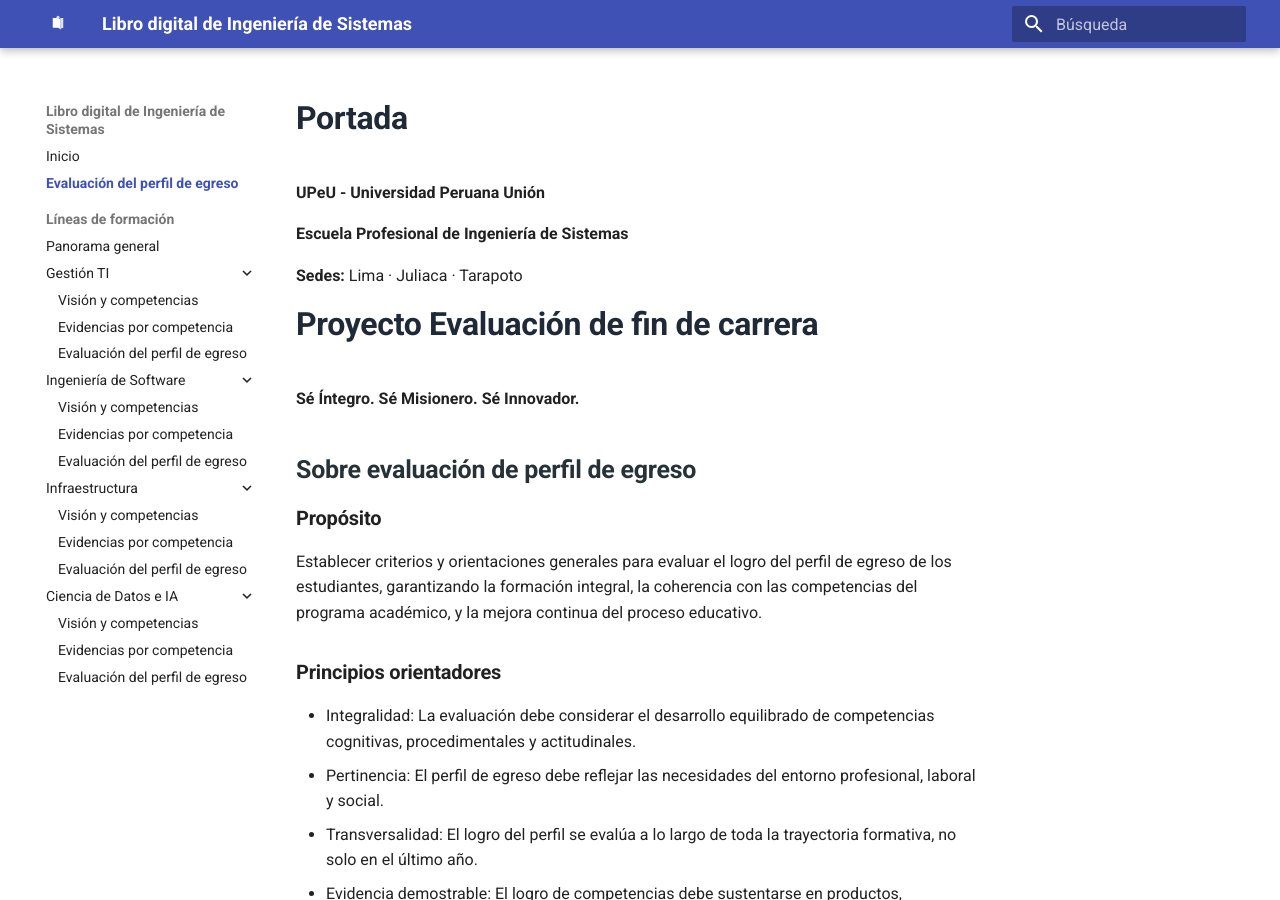
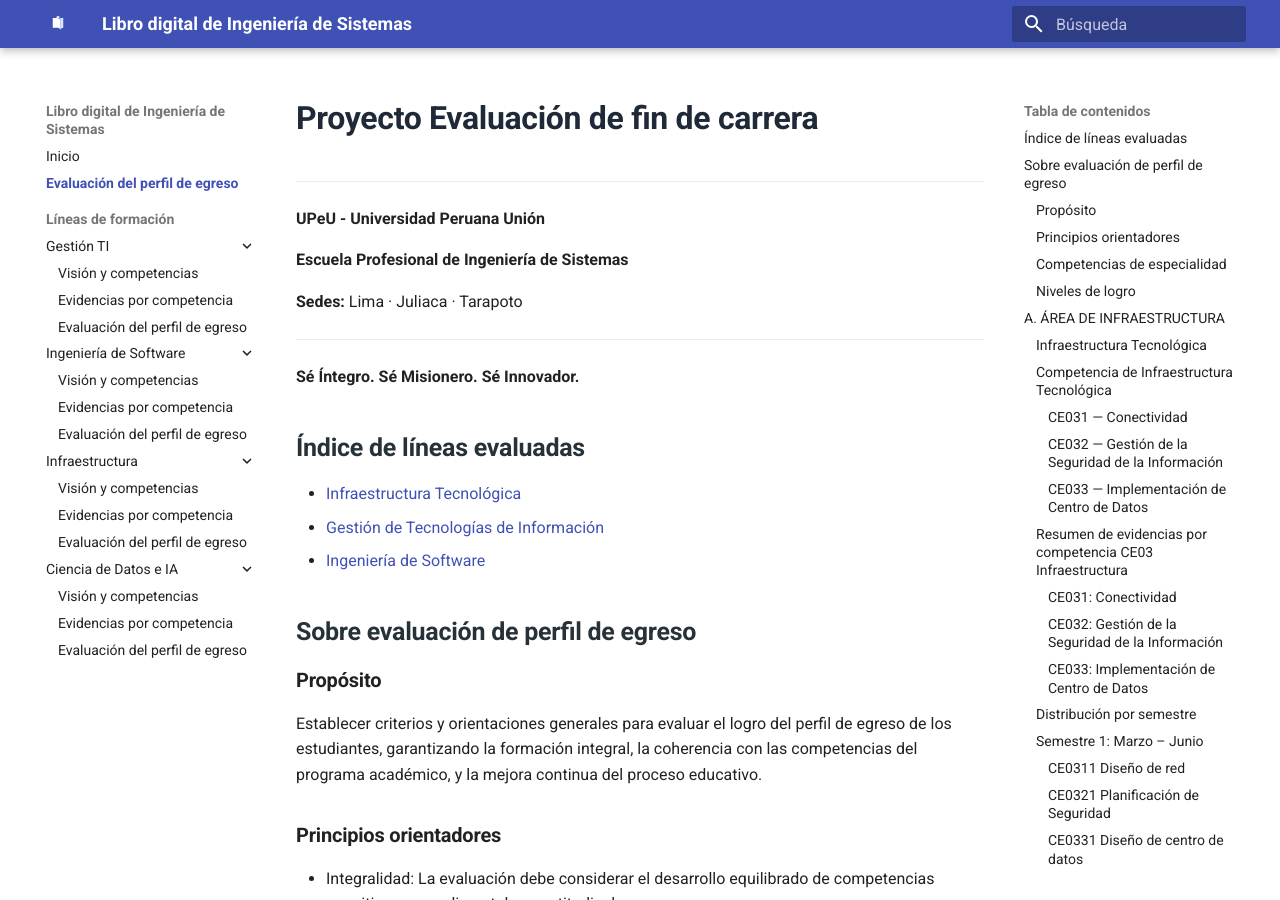
Before and after one commit to upeuoficial/planb, an MkDocs documentation site: the page built from docs/transcripcion.md, in a window 1280 px wide and 900 px high. Built offline with MkDocs 1.6.1 and Material for MkDocs 9.7.7, drawn with Linux system fonts in a browser that asks for light colours.

Commit message:
first commit

```diff
--- a/docs/transcripcion.md
+++ b/docs/transcripcion.md
@@ -1,4 +1,6 @@
-# Portada
+# Proyecto Evaluación de fin de carrera
+
+---
 
 **UPeU - Universidad Peruana Unión**
 
@@ -6,9 +8,15 @@
 
 **Sedes:** Lima · Juliaca · Tarapoto
 
-# Proyecto Evaluación de fin de carrera
+---
 
 **Sé Íntegro. Sé Misionero. Sé Innovador.**
+
+## Índice de líneas evaluadas
+
+- [Infraestructura Tecnológica](#a-area-de-infraestructura)
+- [Gestión de Tecnologías de Información](#b-area-de-gestion-de-tecnologias-de-informacion-gti)
+- [Ingeniería de Software](#c-area-de-ingenieria-de-software)
 
 ## Sobre evaluación de perfil de egreso
 
--- a/mkdocs.yml
+++ b/mkdocs.yml
@@ -34,7 +34,6 @@ nav:
   - Inicio: index.md
   - Evaluación del perfil de egreso: transcripcion.md
   - Líneas de formación:
-      - Panorama general: lineas/index.md
       - Gestión TI:
           - Visión y competencias: lineas/gestion/index.md
           - Evidencias por competencia: lineas/gestion/evidencias.md
```
Also changed, not shown: docs/lineas/index.md (deleted, +0 -14 lines).
